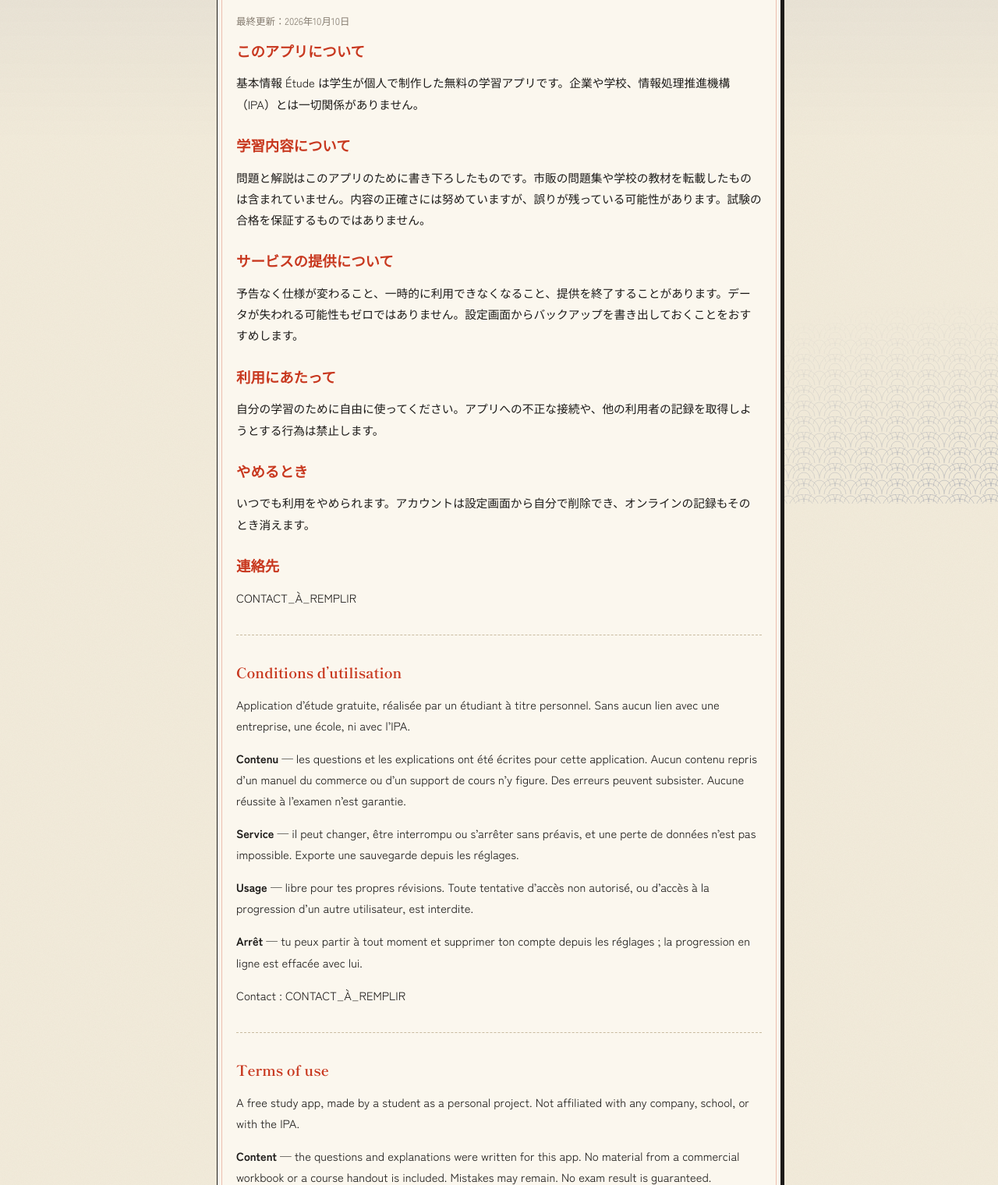
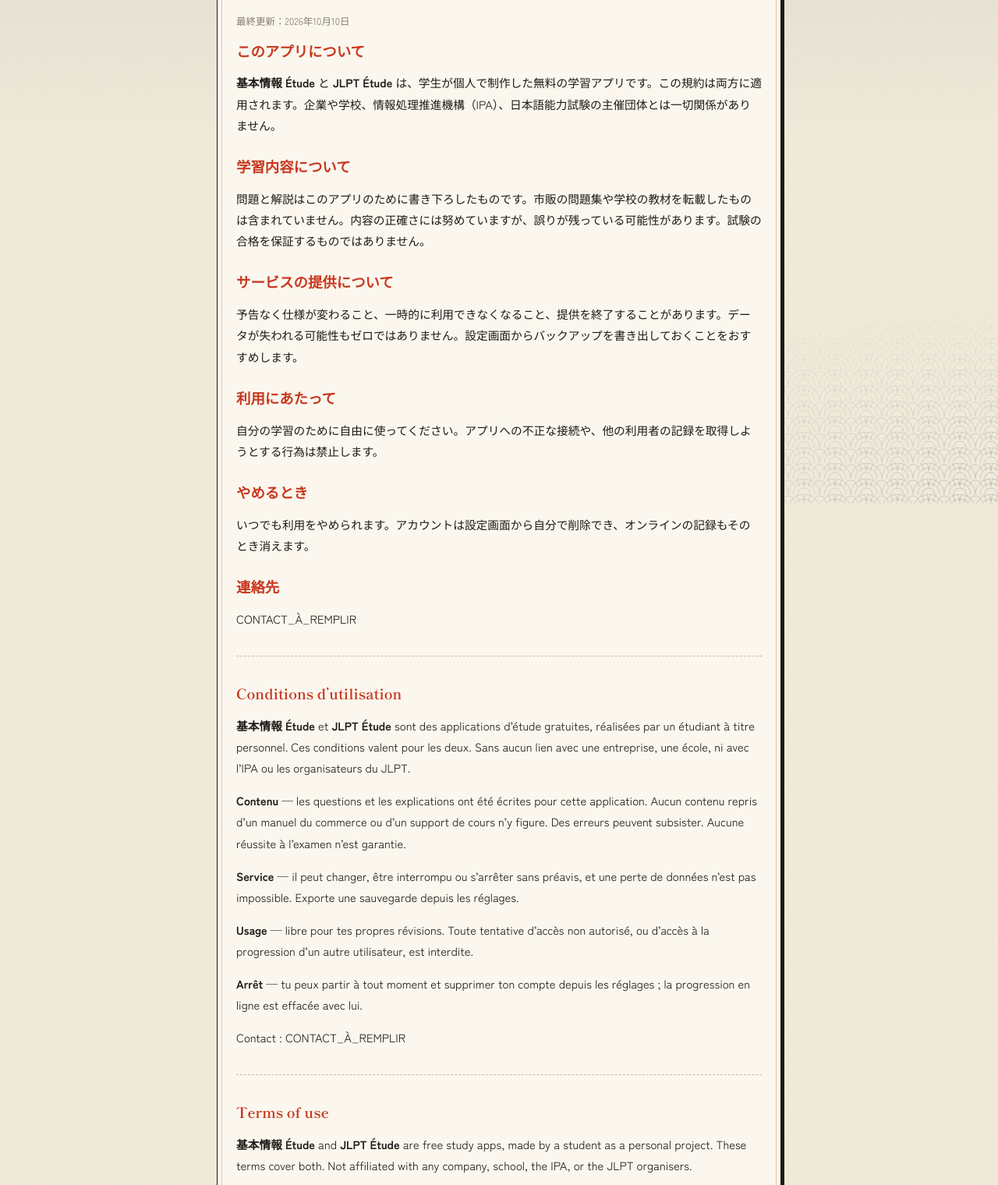
Before and after one commit to simondepussay/fe-etude, a plain HTML site: page web/conditions.html in a window 1280 px wide. Shown: the part 154-1674 px from the top of the page at 78% size. Drawn offline with Linux system fonts and the light colour scheme; a web font is replaced by a local one.

Commit message:
Les pages légales couvrent aussi JLPT Étude
Les deux applications partagent le projet Google, donc son écran de
consentement, donc ces liens : quelqu’un qui se connecte au JLPT
tomberait sur la politique du 基本情報. Une politique qui ne parle
pas de l’application qu’on est en train d’autoriser ne vaut rien.

Elle couvre maintenant les deux explicitement. C’est exact : même
code d’authentification, même façon de stocker, et des données bien
séparées — en-têtes de session distincts, secrets distincts, comptes
de stockage distincts.

Les conditions mentionnent aussi l’absence de lien avec les
organisateurs du JLPT, pas seulement avec l’IPA.

À revoir le jour où le JLPT aura son propre projet Google.

```diff
--- a/web/conditions.html
+++ b/web/conditions.html
@@ -34,7 +34,7 @@
 <p class="maj">最終更新：2026年10月10日</p>
 
 <h2>このアプリについて</h2>
-<p>基本情報 Étude は学生が個人で制作した無料の学習アプリです。企業や学校、情報処理推進機構（IPA）とは一切関係がありません。</p>
+<p><b>基本情報 Étude</b> と <b>JLPT Étude</b> は、学生が個人で制作した無料の学習アプリです。この規約は両方に適用されます。企業や学校、情報処理推進機構（IPA）、日本語能力試験の主催団体とは一切関係がありません。</p>
 
 <h2>学習内容について</h2>
 <p>問題と解説はこのアプリのために書き下ろしたものです。市販の問題集や学校の教材を転載したものは含まれていません。内容の正確さには努めていますが、誤りが残っている可能性があります。試験の合格を保証するものではありません。</p>
@@ -54,7 +54,7 @@
 <hr>
 
 <h2>Conditions d’utilisation</h2>
-<p>Application d’étude gratuite, réalisée par un étudiant à titre personnel. Sans aucun lien avec une entreprise, une école, ni avec l’IPA.</p>
+<p><b>基本情報 Étude</b> et <b>JLPT Étude</b> sont des applications d’étude gratuites, réalisées par un étudiant à titre personnel. Ces conditions valent pour les deux. Sans aucun lien avec une entreprise, une école, ni avec l’IPA ou les organisateurs du JLPT.</p>
 <p><b>Contenu</b> — les questions et les explications ont été écrites pour cette application. Aucun contenu repris d’un manuel du commerce ou d’un support de cours n’y figure. Des erreurs peuvent subsister. Aucune réussite à l’examen n’est garantie.</p>
 <p><b>Service</b> — il peut changer, être interrompu ou s’arrêter sans préavis, et une perte de données n’est pas impossible. Exporte une sauvegarde depuis les réglages.</p>
 <p><b>Usage</b> — libre pour tes propres révisions. Toute tentative d’accès non autorisé, ou d’accès à la progression d’un autre utilisateur, est interdite.</p>
@@ -64,7 +64,7 @@
 <hr>
 
 <h2>Terms of use</h2>
-<p>A free study app, made by a student as a personal project. Not affiliated with any company, school, or with the IPA.</p>
+<p><b>基本情報 Étude</b> and <b>JLPT Étude</b> are free study apps, made by a student as a personal project. These terms cover both. Not affiliated with any company, school, the IPA, or the JLPT organisers.</p>
 <p><b>Content</b> — the questions and explanations were written for this app. No material from a commercial workbook or a course handout is included. Mistakes may remain. No exam result is guaranteed.</p>
 <p><b>Service</b> — it may change, be interrupted or stop without notice, and data loss is not impossible. Export a backup from the settings.</p>
 <p><b>Use</b> — free for your own revision. Any attempt at unauthorised access, or at reaching another user's progress, is forbidden.</p>
```
Also changed, not shown: web/confidentialite.html (+3 -1 lines).
